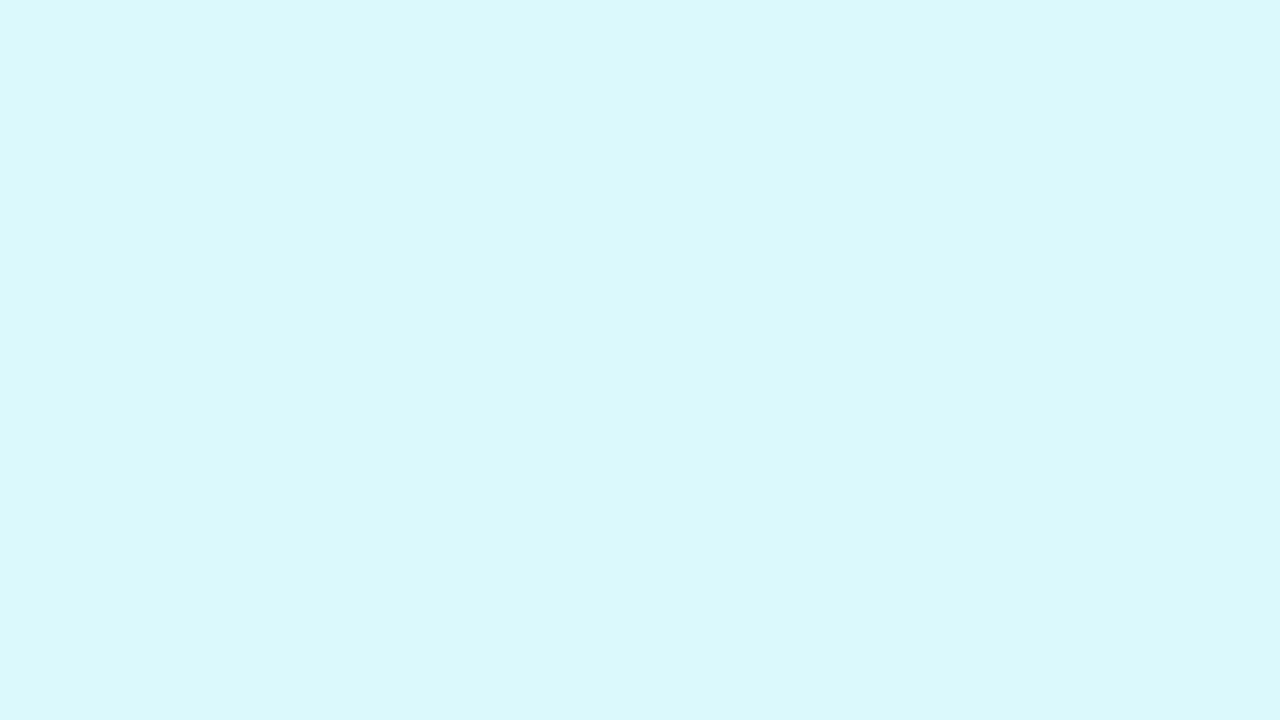
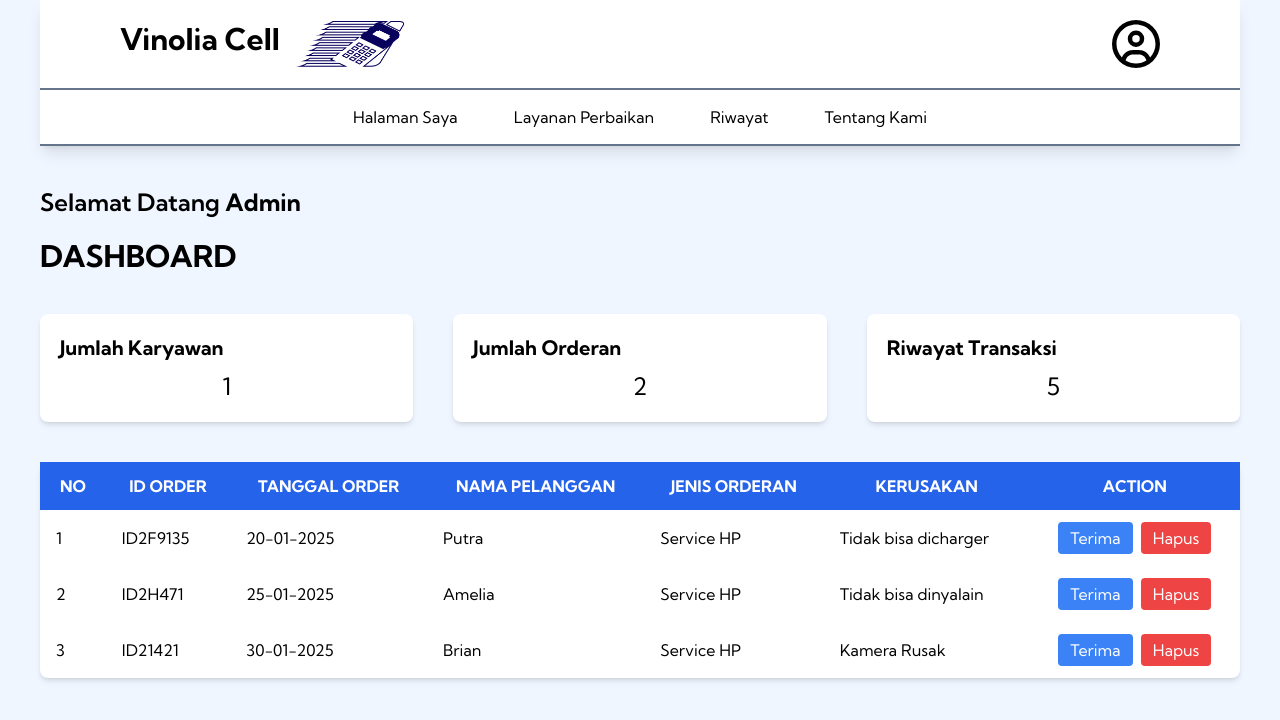
Before and after one commit to amelia-iky/vinoliacell-frontend, a React (Vite) app: page /admin in a window 1280 px wide. Before the commit this address had no page. Shown: the top 720 px of the page. Built offline with nearby package versions, Linux system fonts and the light colour scheme.

Commit message:
add features admin

```diff
--- a/src/App.jsx
+++ b/src/App.jsx
@@ -2,6 +2,8 @@ import { BrowserRouter, Route, Routes } from 'react-router-dom';
 import LandingPages from './pages/LandingPages';
 import Signin from './pages/Signin';
 import Signup from './pages/Signup';
+import AdminDashboard from './pages/AdminDasboard';
+import OrderPage from './pages/Orderan';
 
 const App = () => {
   return (
@@ -15,6 +17,10 @@ const App = () => {
         <Route path='/' element={<LandingPages />} />
         <Route path='/signin' element={<Signin />} />
         <Route path='/signup' element={<Signup />} />
+
+        {/* Aadmin Dashboard */}
+        <Route path='/admin' element={<AdminDashboard />} />
+        <Route path='/order' element={<OrderPage />} />
       </Routes>
     </BrowserRouter>
   );
--- /dev/null
+++ b/src/pages/AdminDasboard.jsx
@@ -0,0 +1,87 @@
+import Navbar from '../elements/Navbar';
+
+
+const AdminDashboard = () => {
+    return (
+        <div className='px-10 bg-blue-50 min-h-screen'>
+            <Navbar />
+            <div className='text-2xl font-semibold'>
+                <h1 className='pt-10'>Selamat Datang <span className='font-bold'>Admin</span></h1>
+                <h1 className='text-3xl pt-5 font-bold'>DASHBOARD</h1>
+            </div>
+
+            {/* Cards Summary */}
+            <div className='gap-10 flex flex-row pt-10'>
+                <div className='bg-white shadow-md rounded-lg p-5 w-1/2'>
+                    <h2 className='text-xl font-bold'>Jumlah Karyawan</h2>
+                    <p className='text-2xl text-center pt-2'>1</p>
+                </div>
+                <div className='bg-white shadow-md rounded-lg p-5 w-1/2'>
+                    <h2 className='text-xl font-bold'>Jumlah Orderan</h2>
+                    <p className='text-2xl text-center pt-2'>2</p>
+                </div>
+                <div className='bg-white shadow-md rounded-lg p-5 w-1/2'>
+                    <h2 className='text-xl font-bold'>Riwayat Transaksi</h2>
+                    <p className='text-2xl text-center pt-2'>5</p>
+                </div>
+            </div>
+
+            {/* Order Table */}
+            <div className='pt-10'>
+                <table className='w-full bg-white shadow-md rounded-lg'>
+                    <thead className='bg-blue-600 text-white'>
+                        <tr>
+                            <th className='py-3 px-4'>NO</th>
+                            <th className='py-3 px-4'>ID ORDER</th>
+                            <th className='py-3 px-4'>TANGGAL ORDER</th>
+                            <th className='py-3 px-4'>NAMA PELANGGAN</th>
+                            <th className='py-3 px-4'>JENIS ORDERAN</th>
+                            <th className='py-3 px-4'>KERUSAKAN</th>
+                            <th className='py-3 px-4'>ACTION</th>
+                        </tr>
+                    </thead>
+                    <tbody>
+                        <tr className='Pelanggan 1'>
+                            <td className='py-3 px-4'>1</td>
+                            <td className='py-3 px-4'>ID2F9135</td>
+                            <td className='py-3 px-4'>20-01-2025</td>
+                            <td className='py-3 px-4'>Putra</td>
+                            <td className='py-3 px-4'>Service HP</td>
+                            <td className='py-3 px-4'>Tidak bisa dicharger</td>
+                            <td className='py-3 px-4 flex gap-2 justify-center'>
+                                <button className='bg-blue-500 text-white px-3 py-1 rounded'>Terima</button>
+                                <button className='bg-red-500 text-white px-3 py-1 rounded'>Hapus</button>
+                            </td>
+                        </tr>
+                        <tr className='Pelanggan 2'>
+                            <td className='py-3 px-4'>2</td>
+                            <td className='py-3 px-4'>ID2H471</td>
+                            <td className='py-3 px-4'>25-01-2025</td>
+                            <td className='py-3 px-4'>Amelia</td>
+                            <td className='py-3 px-4'>Service HP</td>
+                            <td className='py-3 px-4'>Tidak bisa dinyalain</td>
+                            <td className='py-3 px-4 flex gap-2 justify-center'>
+                                <button className='bg-blue-500 text-white px-3 py-1 rounded'>Terima</button>
+                                <button className='bg-red-500 text-white px-3 py-1 rounded'>Hapus</button>
+                            </td>
+                        </tr>
+                        <tr className='Pelanggan 3'>
+                            <td className='py-3 px-4'>3</td>
+                            <td className='py-3 px-4'>ID21421</td>
+                            <td className='py-3 px-4'>30-01-2025</td>
+                            <td className='py-3 px-4'>Brian</td>
+                            <td className='py-3 px-4'>Service HP</td>
+                            <td className='py-3 px-4'>Kamera Rusak</td>
+                            <td className='py-3 px-4 flex gap-2 justify-center'>
+                                <button className='bg-blue-500 text-white px-3 py-1 rounded'>Terima</button>
+                                <button className='bg-red-500 text-white px-3 py-1 rounded'>Hapus</button>
+                            </td>
+                        </tr>
+                    </tbody>
+                </table>
+            </div>
+        </div>
+    );
+}
+
+export default AdminDashboard;
--- /dev/null
+++ b/src/pages/Orderan.jsx
@@ -0,0 +1,82 @@
+import React from 'react';
+
+const OrderPage = () => {
+  const orders = [
+    {
+      id: 1,
+      image: 'samsung galaxy.jpg', // Ganti dengan URL gambar Galaxy S24 Ultra
+      name: 'Brian',
+      brand: 'Samsung',
+      device: 'Galaxy S24 Ultra',
+      issue: 'Daya Baterai',
+      address: 'Sumatra',
+    },
+    {
+      id: 2,
+      image: 'ipad.jpg', // Ganti dengan URL gambar iPad Gen 9
+      name: 'Putra',
+      brand: 'Apple',
+      device: 'iPad Gen 9',
+      issue: 'Touch Screen',
+      address: 'Sulawesi',
+    },
+  ];
+
+  return (
+    <div className="p-10 bg-blue-50">
+      <h1 className="text-3xl font-bold mb-8">Orderan</h1>
+      {orders.map((order) => (
+        <div
+          key={order.id}
+          className="bg-white shadow-md rounded-lg p-5 mb-5 flex flex-col lg:flex-row items-center lg:items-start gap-5"
+        >
+          <div className="flex-shrink-0">
+            <img
+              src={order.image}
+              alt={order.device}
+              className="rounded-lg border border-gray-200"
+            />
+          </div>
+          <div className="flex-grow">
+            <h2 className="font-bold text-lg mb-2">Nama: {order.name}</h2>
+            <p>
+              <span className="font-semibold">Merek:</span> {order.brand}
+            </p>
+            <p>
+              <span className="font-semibold">Perangkat:</span> {order.device}
+            </p>
+            <p>
+              <span className="font-semibold">Masalah:</span> {order.issue}
+            </p>
+            <p>
+              <span className="font-semibold">Alamat:</span> {order.address}
+            </p>
+          </div>
+          <div className="flex flex-col gap-3">
+            <div className="flex items-center">
+              <span className="font-bold">Status:</span>
+              <button className="bg-yellow-400 text-white font-semibold px-4 py-2 ml-2 rounded-lg">
+                Proses
+              </button>
+              <button className="bg-green-400 text-white font-semibold px-4 py-2 ml-2 rounded-lg">
+                Selesai
+              </button>
+            </div>
+            <div>
+              <p className="font-bold mb-2">Catatan:</p>
+              <textarea
+                className="border rounded-lg w-full p-3 bg-blue-100"
+                placeholder="Tulis catatan disini"
+              ></textarea>
+              <button className="mt-3 bg-blue-900 text-white px-4 py-2 rounded-lg">
+                Kirim
+              </button>
+            </div>
+          </div>
+        </div>
+      ))}
+    </div>
+  );
+};
+
+export default OrderPage;
```
Also changed, not shown: public/assets/ipad.jpg (added), public/assets/samsung galaxy.jpg (added).
